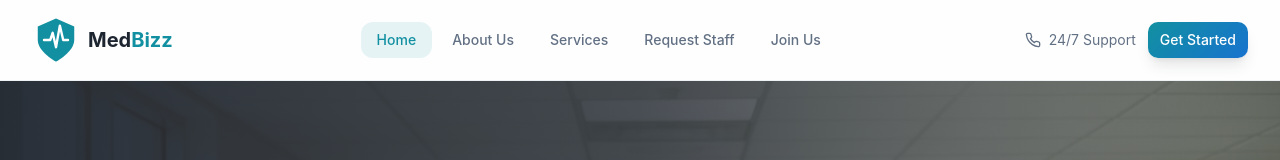
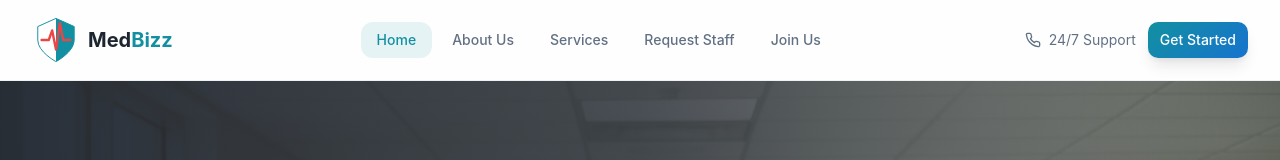
Before and after one commit to vtejapy/medbizz, a React (Vite) app: page / in a window 1280 px wide. Shown: the top 160 px of the page. Built offline with nearby package versions, Linux system fonts and the light colour scheme; the HTML template or start-up script is replaced by a standard one.

Commit message:
Update logo to bicolor shield (white/blue) with red pulse line

```diff
--- a/src/components/ui/Logo.tsx
+++ b/src/components/ui/Logo.tsx
@@ -13,20 +13,36 @@ const Logo: React.FC<LogoProps> = ({ className }) => {
       xmlns="http://www.w3.org/2000/svg"
       fill="none"
     >
-      {/* Shield Shape */}
-      <path
-        d="M50 5 L12 22 V50 C12 75 50 95 50 95 C50 95 88 75 88 50 V22 L50 5 Z"
-        className="fill-primary"
+      {/* Define the shield shape for reuse in clipping */}
+      <defs>
+        <path
+          id="shieldPath"
+          d="M50 5 L12 22 V50 C12 75 50 95 50 95 C50 95 88 75 88 50 V22 L50 5 Z"
+        />
+        <clipPath id="clipShield">
+          <use href="#shieldPath" />
+        </clipPath>
+      </defs>
+
+      {/* Whole Shield with Border */}
+      <use
+        href="#shieldPath"
+        className="fill-white stroke-primary"
+        strokeWidth="2"
       />
 
-      {/* Pulse Line inside shield */}
+      {/* Blue Right Half */}
+      <g clipPath="url(#clipShield)">
+        <rect x="50" y="0" width="50" height="100" className="fill-primary" />
+      </g>
+
+      {/* Red Pulse/Life Line */}
       <path
-        d="M25 50 H38 L43 35 L50 65 L58 20 L65 50 H75"
-        stroke="white"
+        d="M20 50 H35 L42 30 L50 70 L58 15 L65 50 H80"
+        stroke="#ef4444"
         strokeWidth="5"
         strokeLinecap="round"
         strokeLinejoin="round"
-        className="stroke-primary-foreground"
       />
     </svg>
   );
```
